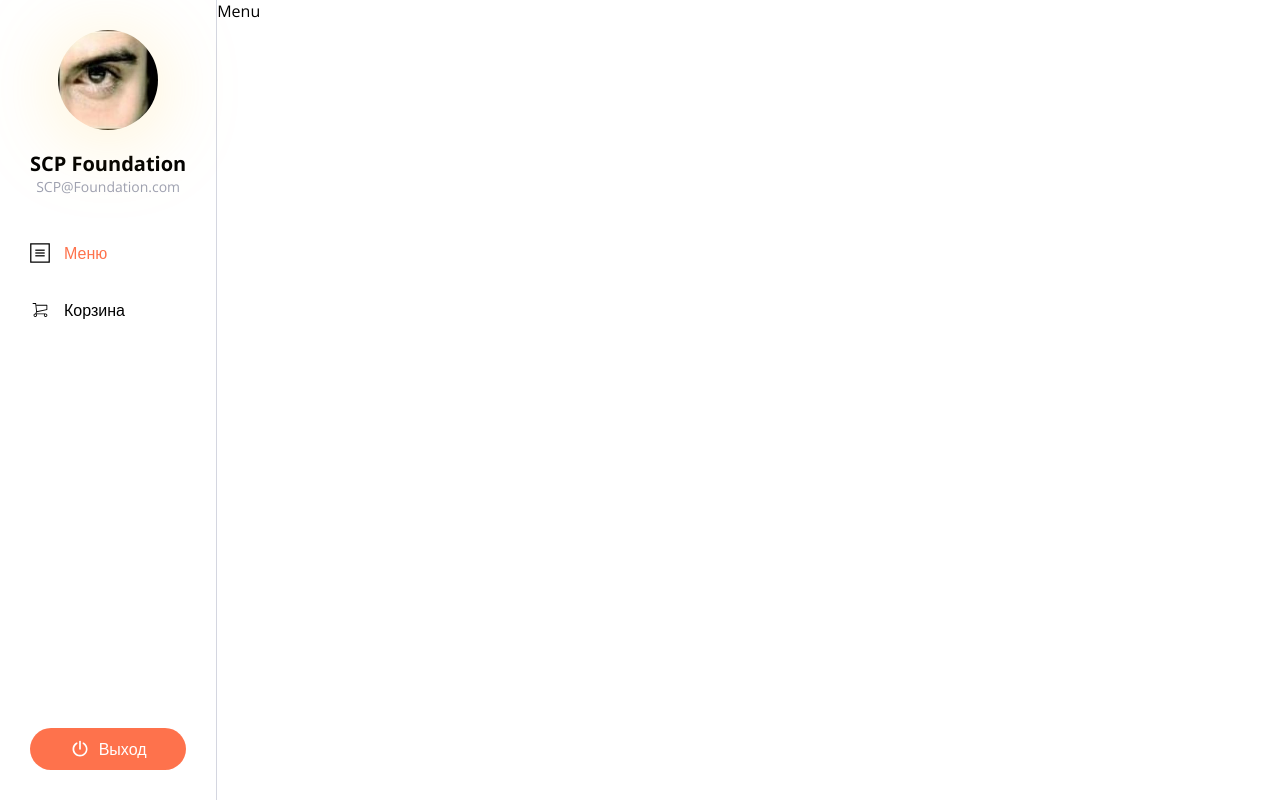
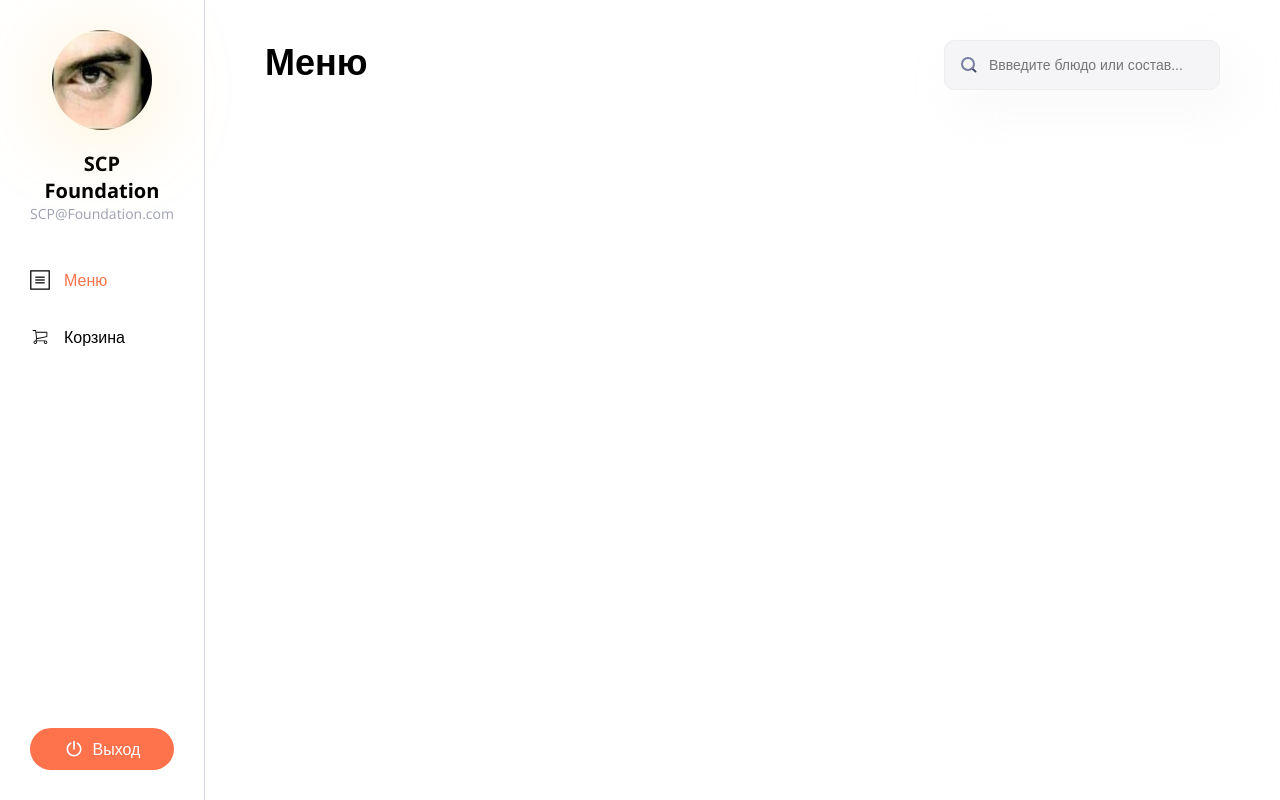
Before and after one commit to 4eJIoBeG/newPizzaShop, a React (Vite) app: page / in a window 1280 px wide. Built offline with nearby package versions, Linux system fonts and the light colour scheme.

Commit message:
add header and search components

```diff
--- /dev/null
+++ b/src/components/Header/Header.module.css
@@ -0,0 +1,8 @@
+.h1 {
+  color: var(--text-color);
+  font-size: 36px;
+  font-style: normal;
+  font-weight: 600;
+  line-height: 120%;
+  margin: 0;
+}
--- /dev/null
+++ b/src/components/Header/Header.tsx
@@ -0,0 +1,13 @@
+import cn from "classnames";
+import styles from "./Header.module.css";
+import { HeaderProps } from "./Headling.props";
+
+const Header = ({ children, className, ...props }: HeaderProps) => {
+  return (
+    <h1 className={cn(className, styles["h1"])} {...props}>
+      {children}
+    </h1>
+  );
+};
+
+export default Header;
--- /dev/null
+++ b/src/components/Header/Headling.props.ts
@@ -0,0 +1,5 @@
+import { HTMLAttributes, ReactNode } from "react";
+
+export interface HeaderProps extends HTMLAttributes<HTMLHeadingElement> {
+  children: ReactNode;
+}
--- /dev/null
+++ b/src/components/Search/Search.module.css
@@ -0,0 +1,22 @@
+.input {
+  font-size: 14px;
+  font-style: normal;
+  font-weight: 400;
+  color: var(--text-color);
+  border: 1px solid #eee;
+  background-color: #f5f5f7;
+  box-shadow: 15px 20px 45px 0px rgba(233, 233, 233, 0.25);
+  border-radius: 10px;
+  padding: 16px 30px 16px 44px;
+  min-width: 200px;
+}
+
+.input-wrapper {
+  position: relative;
+}
+
+.icon {
+  position: absolute;
+  left: 17px;
+  top: 17px;
+}
--- /dev/null
+++ b/src/components/Search/Search.props.ts
@@ -0,0 +1,5 @@
+import { InputHTMLAttributes } from "react";
+
+export interface SearchProps extends InputHTMLAttributes<HTMLInputElement> {
+  isValid?: boolean;
+}
--- /dev/null
+++ b/src/components/Search/Search.tsx
@@ -0,0 +1,25 @@
+import { forwardRef } from "react";
+import styles from "./Search.module.css";
+import cn from "classnames";
+import { SearchProps } from "./Search.props";
+
+const Search = forwardRef<HTMLInputElement, SearchProps>(function Input(
+  { className, isValid = true, ...props },
+  ref,
+) {
+  return (
+    <div className={styles["input-wrapper"]}>
+      <input
+        ref={ref}
+        placeholder="Ввведите блюдо или состав..."
+        className={cn(styles["input"], className, {
+          [styles["invalid"]]: !isValid,
+        })}
+        {...props}
+      />
+      <img className={styles["icon"]} src="/search.svg" alt="search" />
+    </div>
+  );
+});
+
+export default Search;
--- a/src/layout/Menu/Layout.module.css
+++ b/src/layout/Menu/Layout.module.css
@@ -68,3 +68,8 @@
   justify-content: center;
   gap: 9px;
 }
+
+.content {
+  padding: 40px 60px;
+  width: 100%;
+}
--- a/src/layout/Menu/Layout.tsx
+++ b/src/layout/Menu/Layout.tsx
@@ -40,7 +40,7 @@
           Выход
         </Button>
       </div>
-      <div>
+      <div className={styles["content"]}>
         <Outlet />
       </div>
     </div>
--- /dev/null
+++ b/src/pages/Menu/Menu.module.css
@@ -0,0 +1,4 @@
+.head {
+  display: flex;
+  justify-content: space-between;
+}
--- a/src/pages/Menu/Menu.tsx
+++ b/src/pages/Menu/Menu.tsx
@@ -1,5 +1,14 @@
+import Header from "../../components/Header/Header";
+import Search from "../../components/Search/Search";
+import styles from "./Menu.module.css";
+
 const Menu = () => {
-  return <div>Menu</div>;
+  return (
+    <div className={styles["head"]}>
+      <Header>Меню</Header>
+      <Search />
+    </div>
+  );
 };
 
 export default Menu;
```
Also changed, not shown: public/search.svg (added).
